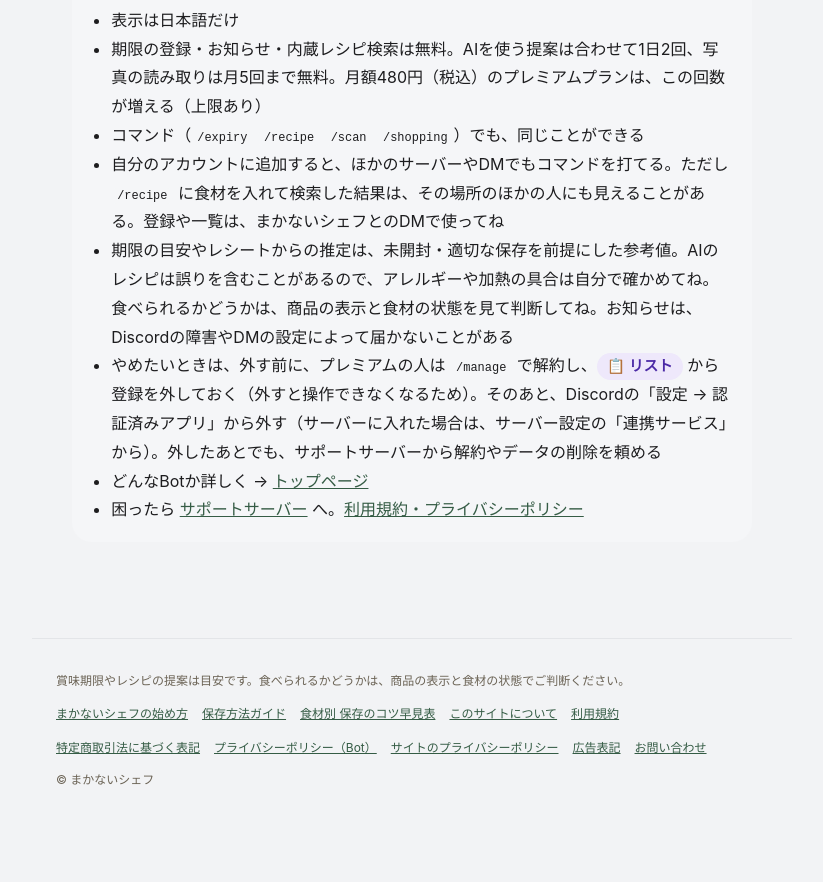
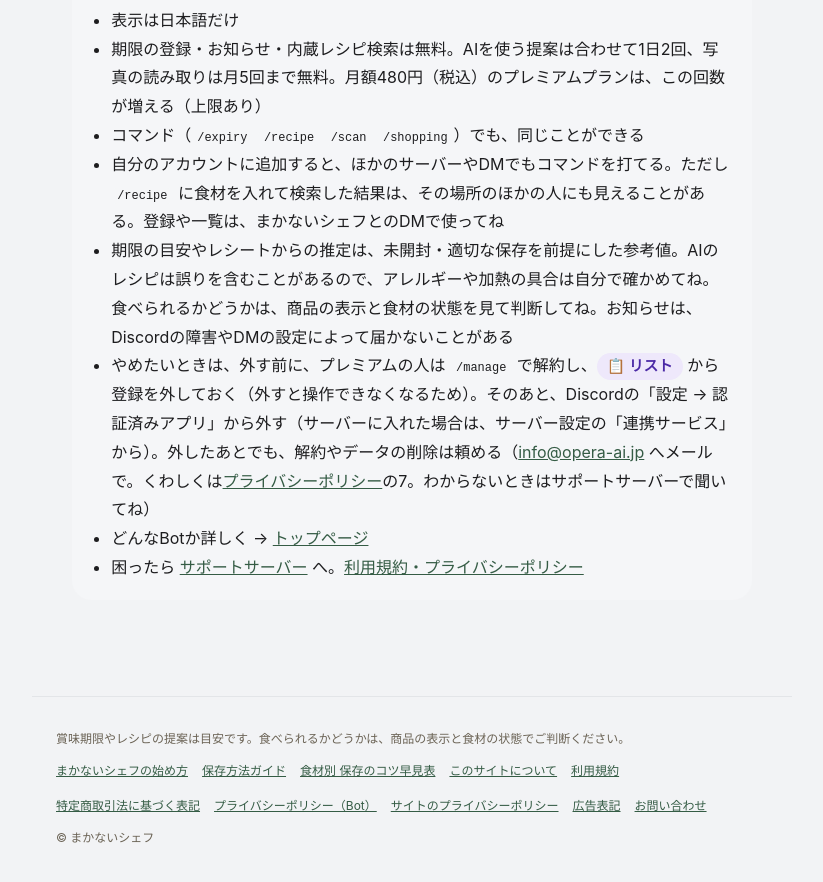
Before and after one commit to arts237/makanai-chef-site, a Jekyll site: the page built from start/index.html, in a window 1280 px wide and 900 px high, scrolled down 3951 px. Shown: the top 882 px of the window, without its empty margins (228-1051 px from the left). Built offline with Jekyll 4.4.1, drawn with Linux system fonts in a browser that asks for light colours; before the commit the page ends 4794 px from its top, so only the background shows below that; some of the changed text lies outside the part shown.

Commit message:
始め方ページ: 削除・解約の依頼先をメールに揃え、写真の扱いを補足（ポリシー改訂レビュー反映）
Co-Authored-By: Claude Opus 5.5 <noreply@anthropic.com>
Claude-Session: https://claude.ai/code/session_01KJ4KVUwKHaiTb4GwLxyFgn

```diff
--- a/start/index.html
+++ b/start/index.html
@@ -113,7 +113,7 @@ image: /assets/images/lp/shot-notice.png
       <tr><th>次に買うもの</th><td><code>買い足し</code> と送る（AIなし・回数に数えない）</td></tr>
       <tr><th>ボタンが見当たらない</th><td><code>使い方</code> と送る</td></tr>
     </table>
-    <p class="note">文章は決まった言い方だけを読み取る（AIは使わない）。送った文章そのものは保存もログ記録もしない。保存するのは、登録した食材名と期限だけ。</p>
+    <p class="note">文章は決まった言い方だけを読み取る（AIは使わない）。送った文章そのものは保存もログ記録もしない。保存するのは、登録した食材名と期限だけ。写真は文章とは別で、AIで読み取る。</p>
   </div>
 
   <div class="box">
@@ -147,7 +147,7 @@ image: /assets/images/lp/shot-notice.png
       <li>コマンド（<code>/expiry</code> <code>/recipe</code> <code>/scan</code> <code>/shopping</code>）でも、同じことができる</li>
       <li>自分のアカウントに追加すると、ほかのサーバーやDMでもコマンドを打てる。ただし <code>/recipe</code> に食材を入れて検索した結果は、その場所のほかの人にも見えることがある。登録や一覧は、まかないシェフとのDMで使ってね</li>
       <li>期限の目安やレシートからの推定は、未開封・適切な保存を前提にした参考値。AIのレシピは誤りを含むことがあるので、アレルギーや加熱の具合は自分で確かめてね。食べられるかどうかは、商品の表示と食材の状態を見て判断してね。お知らせは、Discordの障害やDMの設定によって届かないことがある</li>
-      <li>やめたいときは、外す前に、プレミアムの人は <code>/manage</code> で解約し、<span class="chip">📋 リスト</span> から登録を外しておく（外すと操作できなくなるため）。そのあと、Discordの「設定 → 認証済みアプリ」から外す（サーバーに入れた場合は、サーバー設定の「連携サービス」から）。外したあとでも、サポートサーバーから解約やデータの削除を頼める</li>
+      <li>やめたいときは、外す前に、プレミアムの人は <code>/manage</code> で解約し、<span class="chip">📋 リスト</span> から登録を外しておく（外すと操作できなくなるため）。そのあと、Discordの「設定 → 認証済みアプリ」から外す（サーバーに入れた場合は、サーバー設定の「連携サービス」から）。外したあとでも、解約やデータの削除は頼める（<a href="mailto:info@opera-ai.jp">info@opera-ai.jp</a> へメールで。くわしくは<a href="{{ '/legal/' | relative_url }}#privacy">プライバシーポリシー</a>の7。わからないときはサポートサーバーで聞いてね）</li>
       <li>どんなBotか詳しく → <a href="{{ '/' | relative_url }}">トップページ</a></li>
       <li>困ったら <a href="https://discord.gg/RdXtGzzHN" target="_blank" rel="noopener">サポートサーバー</a> へ。<a href="{{ '/legal/' | relative_url }}">利用規約・プライバシーポリシー</a></li>
     </ul>
```
